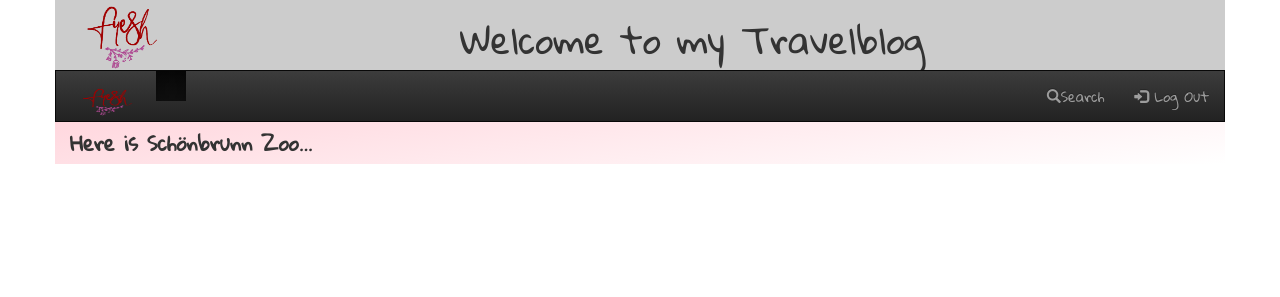
After one commit to JLangLadurner/FSWD60-CodeReview11-Judith_Lang-Ladurner, a PHP site: page /googlemaps.html in a window 1280 px wide. The commit adds this page. Shown: the top 297 px of the page. Run offline with PHP 8.4, Linux system fonts and the light colour scheme; some libraries are stand-ins or nearby versions.

Commit message:
adds google maps/one marker/updated db sql

```diff
--- a/css/style01.css
+++ b/css/style01.css
@@ -25,7 +25,9 @@
      .bslf .checkbox-inline{padding-top: 7px;}
  */
 
-
+#map{
+  margin-top: 150px;
+}
 
 .thumbnail {
   padding: 0 0 5px 0;
--- /dev/null
+++ b/googlemaps.html
@@ -0,0 +1,244 @@
+<!DOCTYPE html>
+<html>
+  <head>
+  <head>
+  <meta charset="utf-8">
+  <script src="https://ajax.googleapis.com/ajax/libs/jquery/3.3.1/jquery.min.js"></script>
+  <script src="https://cdn.datatables.net/1.10.19/js/jquery.dataTables.min.js"></script>
+  <link href="https://cdn.datatables.net/1.10.19/css/jquery.dataTables.min.css">
+  <!-- Latest compiled and minified CSS -->
+  <link rel="stylesheet" href="https://stackpath.bootstrapcdn.com/bootstrap/3.4.1/css/bootstrap.min.css" integrity="sha384-HSMxcRTRxnN+Bdg0JdbxYKrThecOKuH5zCYotlSAcp1+c8xmyTe9GYg1l9a69psu" crossorigin="anonymous">
+
+  <!-- Optional theme -->
+  <link rel="stylesheet" href="https://stackpath.bootstrapcdn.com/bootstrap/3.4.1/css/bootstrap-theme.min.css" integrity="sha384-6pzBo3FDv/PJ8r2KRkGHifhEocL+1X2rVCTTkUfGk7/0pbek5mMa1upzvWbrUbOZ" crossorigin="anonymous">
+
+  <!-- Latest compiled and minified JavaScript -->
+  <script src="https://stackpath.bootstrapcdn.com/bootstrap/3.4.1/js/bootstrap.min.js" integrity="sha384-aJ21OjlMXNL5UyIl/XNwTMqvzeRMZH2w8c5cRVpzpU8Y5bApTppSuUkhZXN0VxHd" crossorigin="anonymous"></script>
+  <link href="https://fonts.googleapis.com/css?family=Karla" rel="stylesheet">
+  <link href="https://fonts.googleapis.com/css?family=Gloria+Hallelujah|Karla" rel="stylesheet">
+
+
+  <link rel="stylesheet" type="text/css" href="css/style01.css">
+  <title>Welcome To My Travelblog</title>
+    <title>Simple Map</title>
+    <meta name="viewport" content="initial-scale=1.0">
+    <meta charset="utf-8">
+    <style>
+      #map {
+        height: 500px;
+        width: 50%;
+        position: absolute;
+        top: 50%;
+        left: 50%;
+        transform: translate(-50%, -50%);
+      }
+      html, body {
+        height: 100%;
+        margin: 0;
+        padding: 0;
+      }
+    </style>
+  </head>
+  <body>
+
+    <div class="container bg-grey main">
+  <div class="row header">
+    <header>
+      <div class="col-lg-2">
+        <img id ="logo" src="img/fresh_logo_color.png">
+      </div>
+      <div class="col-lg-8 col-lg-offset-2 data" id="headingdata">
+        <h1>Welcome to my Travelblog</h1>
+      </div>
+    </header>
+  </div>
+    <div class="row">
+    <nav class="navbar navbar-inverse">
+      <div class="navbar-header">
+        <button type="button" class="navbar-toggle" data-toggle="collapse" data-target="#myNavbar">
+          <span class="icon-bar"></span>
+          <span class="icon-bar"></span>
+          <span class="icon-bar"></span>
+        </button>
+        <a class="navbar-brand" href="index.html"><img src="img/fresh_logo_color.png" width="70px" height="30px" alt="logo"></a>
+      </div>
+      <div class="collapse navbar-collapse" id="myNavbar">
+        <ul class="nav navbar-nav">
+          <li class="active"><a href=""></a></li>
+
+        </ul>
+        <ul class="nav navbar-nav navbar-right">
+           <li><a href="search.php"><span class="glyphicon glyphicon-search"></span>Search</a></li>
+          <li><a href="logout.php?logout"><span class="glyphicon glyphicon-log-in"></span> Log Out</a></li>
+        </ul>
+      </div>
+    </nav>
+  </div>
+  <div>
+    <h5>Here is Schönbrunn Zoo... </h5>
+  </div>
+
+    <div class="row" id="map"></div>
+        <script>
+          function initMap() {
+            var myLatlng = {lat: 48.175999296, lng: 16.301498794};
+
+            // Create a new StyledMapType object, passing it an array of styles,
+            // and the name to be displayed on the map type control.
+            var styledMapType = new google.maps.StyledMapType(
+                [
+                  {elementType: 'geometry', stylers: [{color: '#ebe3cd'}]},
+                  {elementType: 'labels.text.fill', stylers: [{color: '#523735'}]},
+                  {elementType: 'labels.text.stroke', stylers: [{color: '#f5f1e6'}]},
+                  {
+                    featureType: 'administrative',
+                    elementType: 'geometry.stroke',
+                    stylers: [{color: '#c9b2a6'}]
+                  },
+                  {
+                    featureType: 'administrative.land_parcel',
+                    elementType: 'geometry.stroke',
+                    stylers: [{color: '#dcd2be'}]
+                  },
+                  {
+                    featureType: 'administrative.land_parcel',
+                    elementType: 'labels.text.fill',
+                    stylers: [{color: '#ae9e90'}]
+                  },
+                  {
+                    featureType: 'landscape.natural',
+                    elementType: 'geometry',
+                    stylers: [{color: '#dfd2ae'}]
+                  },
+                  {
+                    featureType: 'poi',
+                    elementType: 'geometry',
+                    stylers: [{color: '#dfd2ae'}]
+                  },
+                  {
+                    featureType: 'poi',
+                    elementType: 'labels.text.fill',
+                    stylers: [{color: '#93817c'}]
+                  },
+                  {
+                    featureType: 'poi.park',
+                    elementType: 'geometry.fill',
+                    stylers: [{color: '#a5b076'}]
+                  },
+                  {
+                    featureType: 'poi.park',
+                    elementType: 'labels.text.fill',
+                    stylers: [{color: '#447530'}]
+                  },
+                  {
+                    featureType: 'road',
+                    elementType: 'geometry',
+                    stylers: [{color: '#f5f1e6'}]
+                  },
+                  {
+                    featureType: 'road.arterial',
+                    elementType: 'geometry',
+                    stylers: [{color: '#fdfcf8'}]
+                  },
+                  {
+                    featureType: 'road.highway',
+                    elementType: 'geometry',
+                    stylers: [{color: '#f8c967'}]
+                  },
+                  {
+                    featureType: 'road.highway',
+                    elementType: 'geometry.stroke',
+                    stylers: [{color: '#e9bc62'}]
+                  },
+                  {
+                    featureType: 'road.highway.controlled_access',
+                    elementType: 'geometry',
+                    stylers: [{color: '#e98d58'}]
+                  },
+                  {
+                    featureType: 'road.highway.controlled_access',
+                    elementType: 'geometry.stroke',
+                    stylers: [{color: '#db8555'}]
+                  },
+                  {
+                    featureType: 'road.local',
+                    elementType: 'labels.text.fill',
+                    stylers: [{color: '#806b63'}]
+                  },
+                  {
+                    featureType: 'transit.line',
+                    elementType: 'geometry',
+                    stylers: [{color: '#dfd2ae'}]
+                  },
+                  {
+                    featureType: 'transit.line',
+                    elementType: 'labels.text.fill',
+                    stylers: [{color: '#8f7d77'}]
+                  },
+                  {
+                    featureType: 'transit.line',
+                    elementType: 'labels.text.stroke',
+                    stylers: [{color: '#ebe3cd'}]
+                  },
+                  {
+                    featureType: 'transit.station',
+                    elementType: 'geometry',
+                    stylers: [{color: '#dfd2ae'}]
+                  },
+                  {
+                    featureType: 'water',
+                    elementType: 'geometry.fill',
+                    stylers: [{color: '#b9d3c2'}]
+                  },
+                  {
+                    featureType: 'water',
+                    elementType: 'labels.text.fill',
+                    stylers: [{color: '#92998d'}]
+                  }
+                ],
+                {name: 'Styled Map'});
+
+            // Create a map object, and include the MapTypeId to add
+            // to the map type control.
+            var map = new google.maps.Map(document.getElementById('map'), {
+              center: {lat: 48.1964416, lng: 16.359398},
+              zoom: 10,
+              center: myLatlng,
+              mapTypeControlOptions: {
+                mapTypeIds: ['roadmap', 'satellite', 'hybrid', 'terrain',
+                        'styled_map']
+              }
+            });
+
+            var marker = new google.maps.Marker({
+                      position: myLatlng,
+                      map: map,
+                      title: 'Click to zoom'
+                    });
+
+            //Associate the styled map with the MapTypeId and set it to display.
+            map.mapTypes.set('styled_map', styledMapType);
+            map.setMapTypeId('styled_map');
+          map.addListener('center_changed', function() {
+                   // 3 seconds after the center of the map has changed, pan back to the
+                   // marker.
+                   window.setTimeout(function() {
+                     map.panTo(marker.getPosition());
+                   }, 3000);
+                 });
+
+                 marker.addListener('click', function() {
+                   map.setZoom(18);
+                   map.setCenter(marker.getPosition());
+                 });
+          }
+        </script>
+
+</div>
+        <script async defer
+        src="https://maps.googleapis.com/maps/api/js?key=&callback=initMap">
+        </script>
+
+
+  </body>
+</html>
--- a/home_usr.php
+++ b/home_usr.php
@@ -114,6 +114,7 @@ if ($userRow["admin"] == 'yes') {
           <li><a href="events.php">Events</a></li>
         </ul>
         <ul class="nav navbar-nav navbar-right">
+          <li><a href="googlemaps.html"><span class="glyphicon glyphicon-search"></span>Schönbrunn</a></li>
            <li><a href="search.php"><span class="glyphicon glyphicon-search"></span>Search</a></li>
           <li><a href="logout.php?logout"><span class="glyphicon glyphicon-log-in"></span> Log Out</a></li>
         </ul>
```
Also changed, not shown: cr11_judith_travelmatic.sql (+15 -12 lines).
